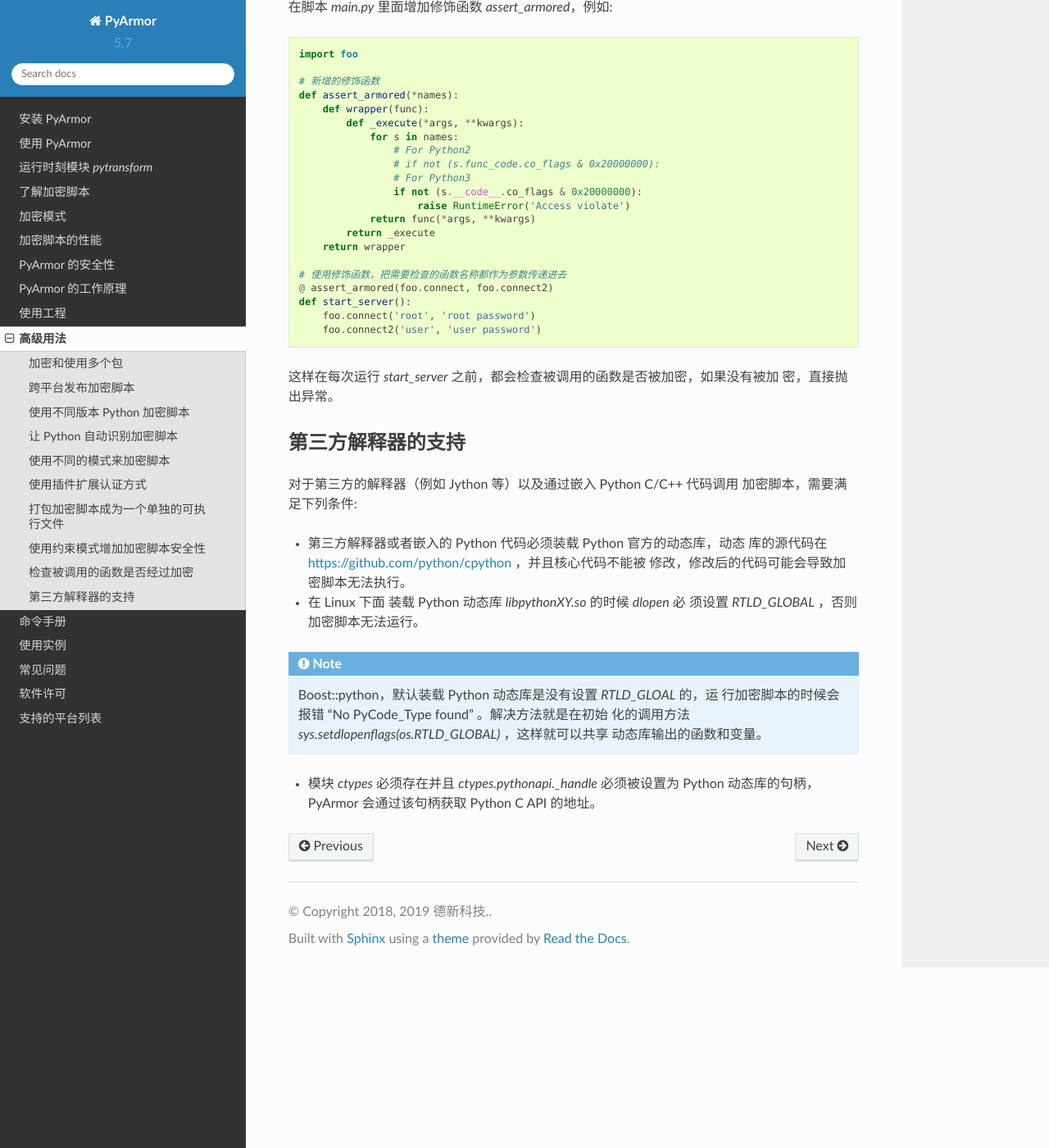
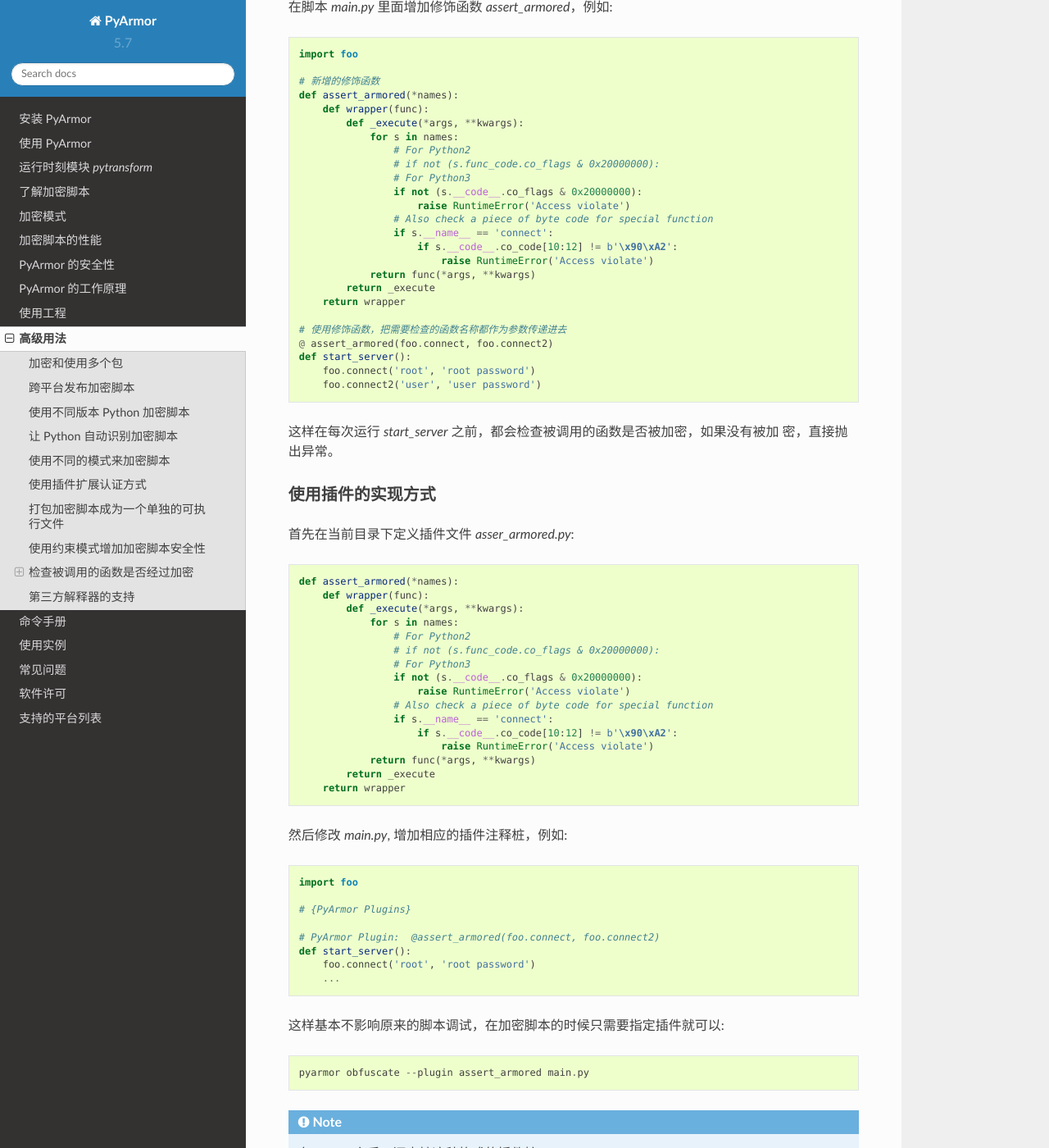
Before and after one commit to dashingsoft/pyarmor-docs-zh, a Sphinx documentation site: the page built from docs/advanced.rst, in a window 1280 px wide and 1400 px high, scrolled down 8940 px. Shown: the whole window at 82% size. Built offline with Sphinx 7.4.7 and the Read the Docs theme 2.0.0, drawn with Linux system fonts in a browser that asks for light colours; some of the changed text lies outside the part shown.

Commit message:
Refine plugin docs

```diff
--- a/docs/advanced.rst
+++ b/docs/advanced.rst
@@ -407,6 +407,10 @@
                     # For Python3
                     if not (s.__code__.co_flags & 0x20000000):
                         raise RuntimeError('Access violate')
+                    # Also check a piece of byte code for special function
+                    if s.__name__ == 'connect':
+                        if s.__code__.co_code[10:12] != b'\x90\xA2':
+                            raise RuntimeError('Access violate')
                 return func(*args, **kwargs)
             return _execute
         return wrapper
@@ -419,6 +423,49 @@
 
 这样在每次运行 `start_server` 之前，都会检查被调用的函数是否被加密，如果没有被加
 密，直接抛出异常。
+
+使用插件的实现方式
+~~~~~~~~~~~~~~~~~~
+首先在当前目录下定义插件文件 `asser_armored.py`::
+
+    def assert_armored(*names):
+        def wrapper(func):
+            def _execute(*args, **kwargs):
+                for s in names:
+                    # For Python2
+                    # if not (s.func_code.co_flags & 0x20000000):
+                    # For Python3
+                    if not (s.__code__.co_flags & 0x20000000):
+                        raise RuntimeError('Access violate')
+                    # Also check a piece of byte code for special function
+                    if s.__name__ == 'connect':
+                        if s.__code__.co_code[10:12] != b'\x90\xA2':
+                            raise RuntimeError('Access violate')
+                return func(*args, **kwargs)
+            return _execute
+        return wrapper
+
+然后修改 `main.py`, 增加相应的插件注释桩，例如::
+
+    import foo
+
+    # {PyArmor Plugins}
+
+    # PyArmor Plugin:  @assert_armored(foo.connect, foo.connect2)
+    def start_server():
+        foo.connect('root', 'root password')
+        ...
+
+这样基本不影响原来的脚本调试，在加密脚本的时候只需要指定插件就可以::
+
+    pyarmor obfuscate --plugin assert_armored main.py
+
+.. note::
+
+   在 v5.7.2 之后，还支持这种格式的插件桩::
+
+       # @pyarmor_assert_armored(foo.connect, foo.connect2)
+
 
 第三方解释器的支持
 ------------------
```
Also changed, not shown: docs/how-to-do.rst (+48 -0 lines), docs/man.rst (+6 -2 lines), docs/usage.rst (+4 -4 lines).
